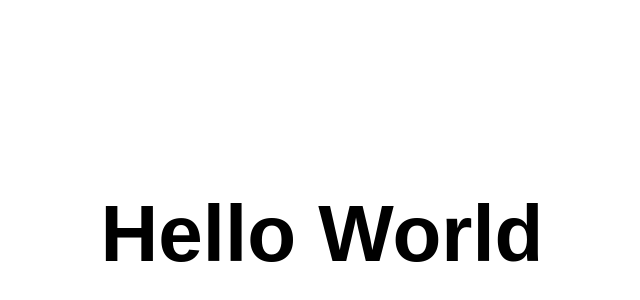
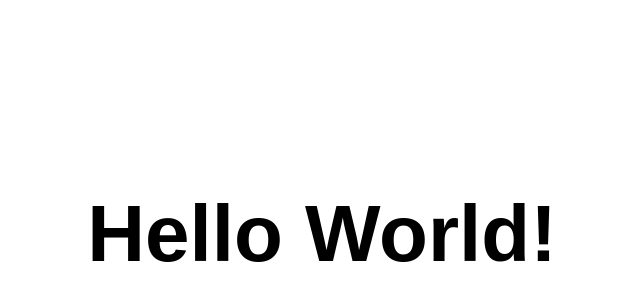
Before and after one commit to eurekamagia/hello-world, a plain HTML site: page index.html in a window 1280 px wide. Shown: the part 174-474 px from the top of the page, without its empty margins (318-958 px from the left). Drawn offline with Linux system fonts and the light colour scheme; a web font is replaced by a local one.

Commit message:
Update index.html

```diff
--- a/index.html
+++ b/index.html
@@ -25,7 +25,7 @@
 </head>
 <body>
 
-  <h1>Hello World</h1>
+  <h1>Hello World!</h1>
 
 </body>
 </html>
```
